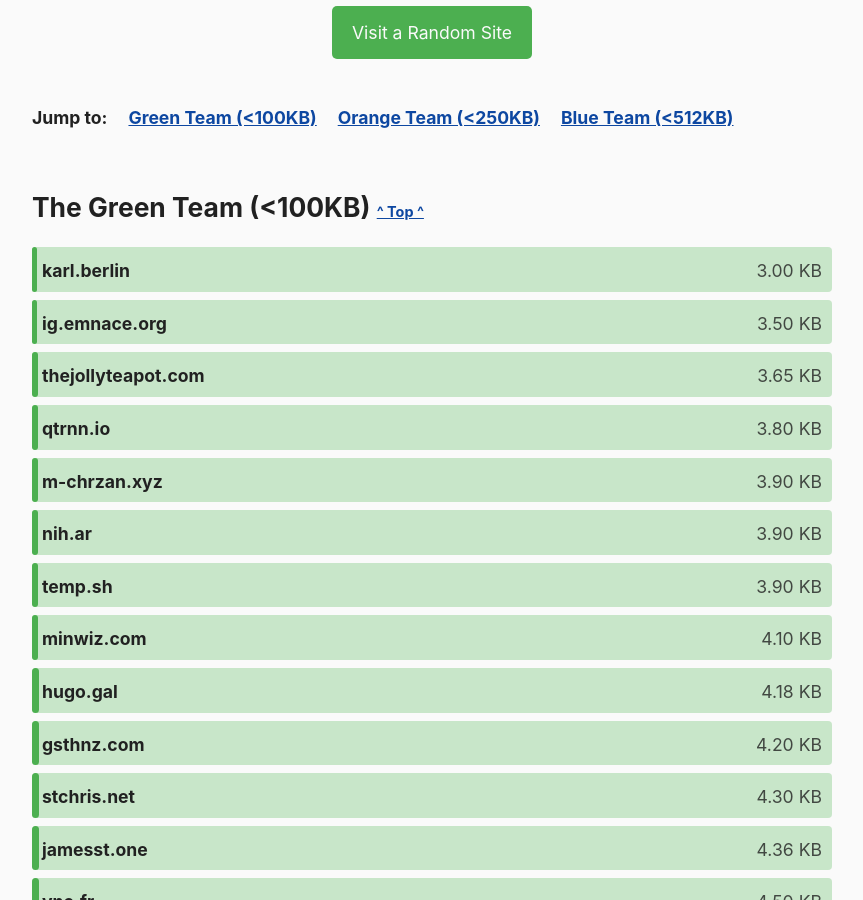
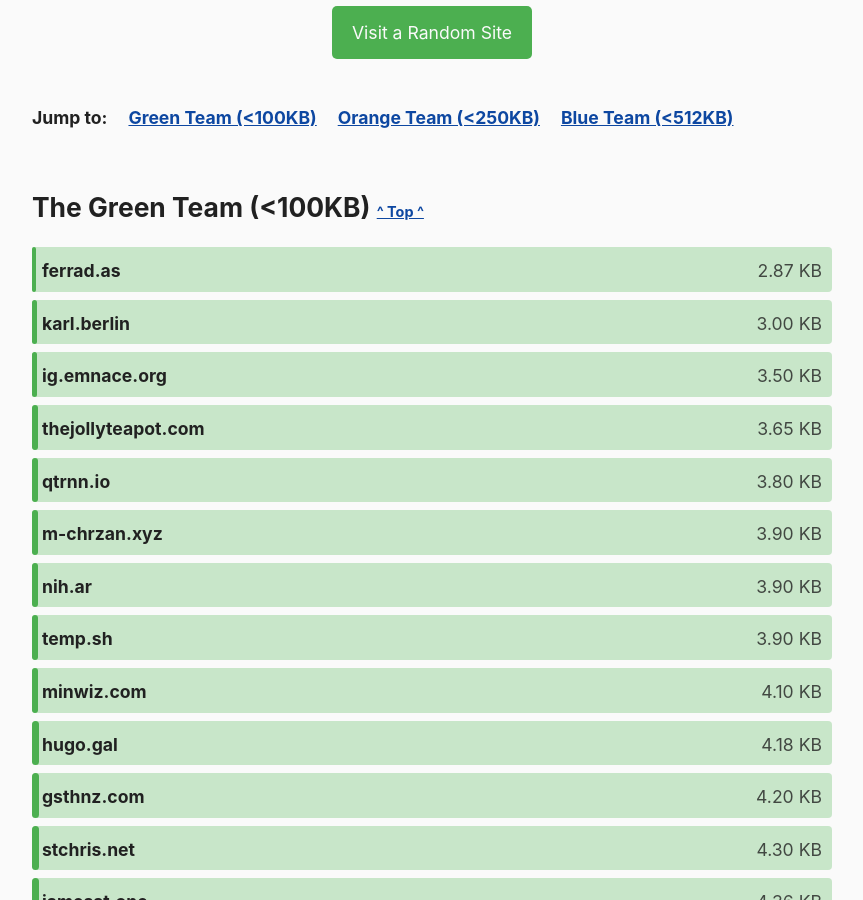
Before and after one commit to kevquirk/512kb.club, a Jekyll site: the page built from index.md, in a window 1280 px wide and 900 px high, scrolled down 1060 px. Shown: the whole window, without its empty margins (208-1071 px from the left). Built offline with Jekyll 4.4.1, drawn with Linux system fonts in a browser that asks for light colours.

Commit message:
Update ferrad.as size

```diff
--- a/_data/sites.yml
+++ b/_data/sites.yml
@@ -1405,8 +1405,8 @@
 
 - domain: ferrad.as
   url: https://ferrad.as/
-  size: 6.5
-  last_checked: 2024-06-21
+  size: 2.87
+  last_checked: 2024-07-04
 
 - domain: ff99cc.art
   url: https://ff99cc.art/
```
